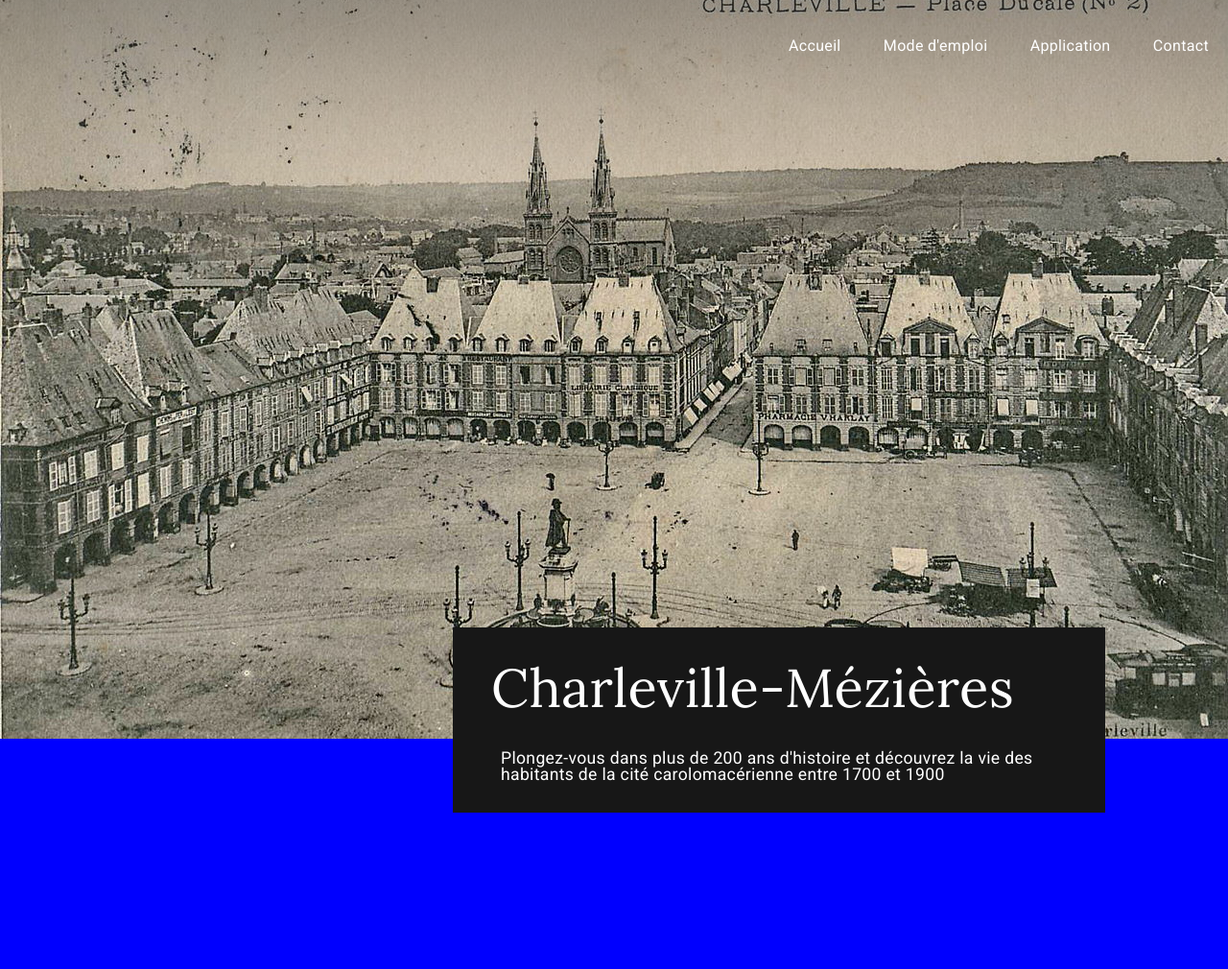
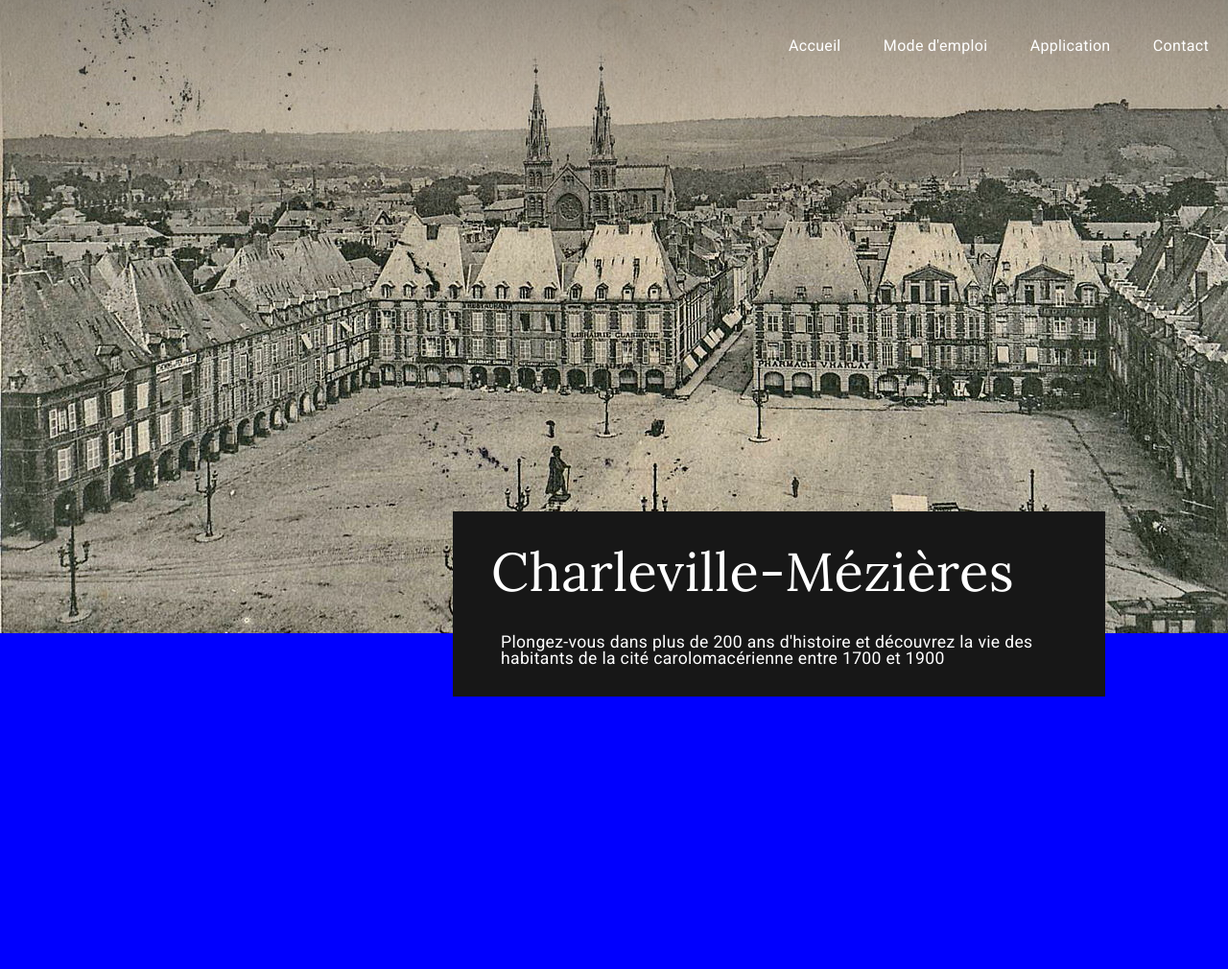
Before and after one commit to Grognard-dev/projethistorique, a PHP site: page / in a window 1280 px wide. Shown: the top 1010 px of the page at 96% size. After the commit the page ends 726 px from the top, so only its background shows below. Run offline with PHP 8.4, Linux system fonts and the light colour scheme; some libraries are stand-ins or nearby versions.

Commit message:
19/03/20

```diff
--- a/css/style.css
+++ b/css/style.css
@@ -150,7 +150,7 @@ h1 {
 }
 @media screen and (min-width: 992px) {
     header {
-        height: 770px;
+        height: 660px;
         background-size: cover;
     }
     .slogan {
```
